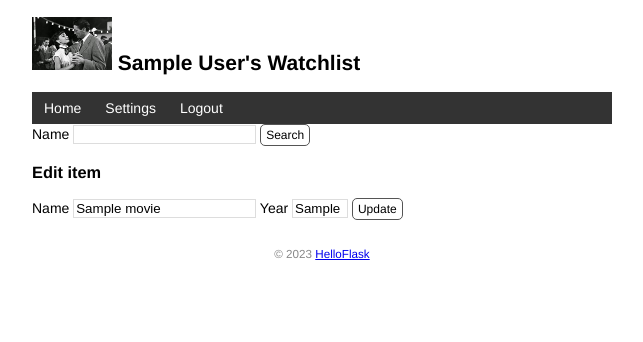
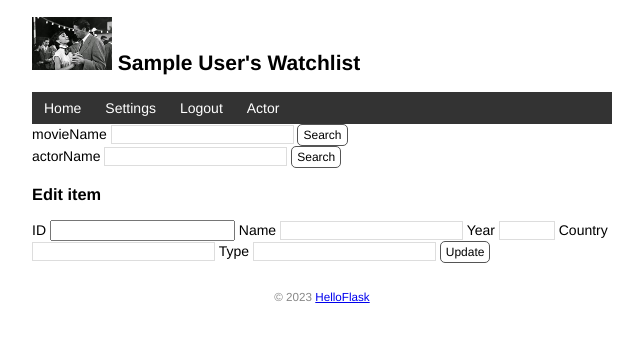
Before and after one commit to TTYY751/watchlist, a Flask app: page /movie/edit/1 in a window 1280 px wide. Shown: the top 342 px of the page, without its empty margins (318-961 px from the left). Run offline with Flask 3, Linux system fonts and the light colour scheme; a user stored in the database is signed in; tables that the repository leaves empty hold one stand-in row (values such as "Sample post").

Commit message:
Add search actor

```diff
--- a/app.py
+++ b/app.py
@@ -48,6 +48,13 @@ class Movie(db.Model):  # 表名将会是 movie
     type = db.Column(db.String(10))
 
 
+class Actor(db.Model):
+    id = db.Column(db.Integer, primary_key=True)  # 主键
+    name = db.Column(db.String(60))  # 演员标题
+    gender = db.Column(db.String(4))  # 性别
+    country = db.Column(db.String(20))
+
+
 @app.context_processor
 def inject_user():  # 函数名可以随意修改
     user = User.query.first()
@@ -80,11 +87,57 @@ def forge():
         {'id': '1017', 'title': '长津湖', 'year': '2021/09/30', 'country': '中国', 'type': '战争'},
         {'id': '1018', 'title': '速度与激情9', 'year': '2021/05/21', 'country': '中国', 'type': '动作'},
     ]
+    actors = [
+        {'id': '2001', 'name': '吴京', 'gender': '男', 'country': '中国'},
+        {'id': '2002', 'name': '饺子', 'gender': '男', 'country': '中国'},
+        {'id': '2003', 'name': '屈楚萧', 'gender': '男', 'country': '中国'},
+        {'id': '2004', 'name': '郭帆', 'gender': '男', 'country': '中国'},
+        {'id': '2005', 'name': '乔罗素', 'gender': '男', 'country': '美国'},
+        {'id': '2006', 'name': '小罗伯特·唐尼', 'gender': '男', 'country': '美国'},
+        {'id': '2007', 'name': '克里斯·埃文斯', 'gender': '男', 'country': '美国'},
+        {'id': '2008', 'name': '林超贤', 'gender': '男', 'country': '中国'},
+        {'id': '2009', 'name': '张译', 'gender': '男', 'country': '中国'},
+        {'id': '2010', 'name': '黄景瑜', 'gender': '男', 'country': '中国'},
+        {'id': '2011', 'name': '陈思诚', 'gender': '男', 'country': '中国'},
+        {'id': '2012', 'name': '王宝强', 'gender': '男', 'country': '中国'},
+        {'id': '2013', 'name': '刘昊然', 'gender': '男', 'country': '中国'},
+        {'id': '2014', 'name': '文牧野', 'gender': '男', 'country': '中国'},
+        {'id': '2015', 'name': '徐峥', 'gender': '男', 'country': '中国'},
+        {'id': '2016', 'name': '刘伟强', 'gender': '男', 'country': '中国'},
+        {'id': '2017', 'name': '张涵予', 'gender': '男', 'country': '中国'},
+        {'id': '2018', 'name': 'F·加里·格雷', 'gender': '男', 'country': '美国'},
+        {'id': '2019', 'name': '范·迪塞尔', 'gender': '男', 'country': '美国'},
+        {'id': '2020', 'name': '杰森·斯坦森', 'gender': '男', 'country': '美国'},
+        {'id': '2021', 'name': '闫非', 'gender': '男', 'country': '中国'},
+        {'id': '2022', 'name': '沈腾', 'gender': '男', 'country': '中国'},
+        {'id': '2023', 'name': '安东尼·罗素', 'gender': '男', 'country': '美国'},
+        {'id': '2024', 'name': '克里斯·海姆斯沃斯', 'gender': '男', 'country': '美国'},
+        {'id': '2025', 'name': '许诚毅', 'gender': '男', 'country': '中国'},
+        {'id': '2026', 'name': '梁朝伟', 'gender': '男', 'country': '中国'},
+        {'id': '2027', 'name': '白百何', 'gender': '女', 'country': '中国'},
+        {'id': '2028', 'name': '井柏然', 'gender': '男', 'country': '中国'},
+        {'id': '2029', 'name': '管虎', 'gender': '男', 'country': '中国'},
+        {'id': '2030', 'name': '王千源', 'gender': '男', 'country': '中国'},
+        {'id': '2031', 'name': '姜武', 'gender': '男', 'country': '中国'},
+        {'id': '2032', 'name': '宁浩', 'gender': '男', 'country': '中国'},
+        {'id': '2033', 'name': '葛优', 'gender': '男', 'country': '中国'},
+        {'id': '2034', 'name': '范伟', 'gender': '男', 'country': '中国'},
+        {'id': '2035', 'name': '贾玲', 'gender': '女', 'country': '中国'},
+        {'id': '2036', 'name': '张小斐', 'gender': '女', 'country': '中国'},
+        {'id': '2037', 'name': '陈凯歌', 'gender': '男', 'country': '中国'},
+        {'id': '2038', 'name': '徐克', 'gender': '男', 'country': '中国'},
+        {'id': '2039', 'name': '易烊千玺', 'gender': '男', 'country': '中国'},
+        {'id': '2040', 'name': '林诣彬', 'gender': '男', 'country': '美国'},
+        {'id': '2041', 'name': '米歇尔·罗德里格兹', 'gender': '女', 'country': '美国'},
+    ]
     user = User(name=name)
     db.session.add(user)
     for m in movies:
         movie = Movie(id=m['id'], title=m['title'], year=m['year'], country=m['country'], type=m['type'])
         db.session.add(movie)
+    for a in actors:
+        actor1 = Actor(id=int(a['id']), name=a['name'], gender=a['gender'], country=a['country'])
+        db.session.add(actor1)
 
     db.session.commit()
     click.echo('Done.')
@@ -135,15 +188,21 @@ def edit(movie_id):
 
     if request.method == 'POST':  # 判断是否是 POST 请求
         # 获取表单数据
-        title = request.form['title']  # 传入表单对应输入字段的name 值
-        year = request.form['year']
+        id1 = request.form.get('id')
+        title = request.form.get('title')  # 传入表单对应输入字段的name 值
+        year = request.form.get('year')
+        country = request.form.get('country')
+        type1 = request.form.get('type')
         # 验证数据
-        if not title or not year or len(year) > 4 or len(title) > 60:
+        if not title or not year or len(year) > 20 or len(title) > 60:
             flash('Invalid input.')  # 显示错误提示
             return redirect(url_for('edit', movie_id=movie_id))  # 重定向回主页
-        # 保存表单数据到数据库
-        movie.title = title  # 更新标题
-        movie.year = year  # 更新年份
+        # 更新已存在的电影对象
+        movie.id = id1
+        movie.title = title
+        movie.year = year
+        movie.country = country
+        movie.type = type1
         db.session.commit()  # 提交数据库会话
         flash('Item updated.')  # 显示成功创建的提示
         return redirect(url_for('index'))  # 重定向回主页
@@ -269,3 +328,34 @@ def search_movies():
 
     # 如果是 GET 请求，直接渲染模板
     return render_template('404.html')
+
+
+@app.route('/actor', methods=['GET', 'POST'])
+def actor():
+    if request.method == 'POST':
+        return render_template('actor.html')
+    actors = Actor.query.all()
+    return render_template('actor.html',actors=actors)
+
+
+@app.route('/search2', methods=['POST'])
+def search_actors():
+    if request.method == 'POST':
+        # 获取用户输入的电影名
+        name = request.form.get('name')
+
+        # 创建查询基础
+        query = Actor.query
+
+        # 在数据库中查询演员
+        if name:
+            query = query.filter_by(name=name)
+
+        # 执行查询
+        actors = query.all()
+
+        # 渲染模板并将查询结果传递给模板
+        return render_template('search2.html', actors=actors)
+
+    # 如果是 GET 请求，直接渲染模板
+    return render_template('404.html')
--- a/readmovie/write.py
+++ b/readmovie/write.py
@@ -12,7 +12,7 @@ def read_sqlite_db(db_file_path):
     cursor = connection.cursor()
 
     # 执行 SQL 查询语句
-    cursor.execute("SELECT * FROM movie_info")
+    cursor.execute("SELECT * FROM actor_info")
 
     # 获取查询结果
     rows = cursor.fetchall()
--- a/static/style.css
+++ b/static/style.css
@@ -33,6 +33,23 @@ footer {
 	border-bottom:none;
 }
 .movie-list li:hover {
+	background-color: #f8f9fa;
+}
+/* 演员列表 */
+.actor-list {
+	list-style-type: none;
+	padding: 0;
+	margin-bottom: 10px;
+	box-shadow: 0 2px 5px 0 rgba(0, 0, 0, 0.16), 0 2px 10px 0 rgba(0, 0, 0, 0.12);
+}
+.actor-list li {
+	padding: 12px 24px;
+	border-bottom: 1px solid #ddd;
+}
+.actor-list li:last-child {
+	border-bottom:none;
+}
+.actor-list li:hover {
 	background-color: #f8f9fa;
 }
 /* 卓别林图片 */
--- a/templates/base.html
+++ b/templates/base.html
@@ -23,10 +23,16 @@
 			{% else %}
 				<li><a href="{{ url_for('login') }}">Login</a></li>
 			{% endif %}
+			<li><a href="{{ url_for('actor') }}">Actor</a></li>
 		</ul>
 	</nav>
 <form method="post" action="{{ url_for('search_movies') }}">
-	Name <input type="text" name="title" autocomplete="off" >
+	movieName <input type="text" name="title" autocomplete="off" >
+
+	<input class="btn" type="submit" name="search" value="Search">
+</form>
+<form method="post" action="{{ url_for('search_actors') }}">
+	actorName <input type="text" name="name" autocomplete="off" >
 
 	<input class="btn" type="submit" name="search" value="Search">
 </form>
--- a/templates/edit.html
+++ b/templates/edit.html
@@ -2,9 +2,12 @@
 
 {% block content %}
 <h3>Edit item</h3>
-<form method="post">
-	Name <input type="text" name="title" autocomplete="off" required value="{{ movie.title }}">
-	Year <input type="text" name="year" autocomplete="off" required value="{{ movie.year }}">
+<form method="post" >
+	ID <input type="number" name="id" autocomplete="off" required>
+	Name <input type="text" name="title" autocomplete="off" required>
+	Year <input type="text" name="year" autocomplete="off" required>
+	Country<input type="text" name="country" autocomplete="off" required>
+	Type <input type="text" name="type" autocomplete="off" required>
 	<input class="btn" type="submit" name="submit" value="Update">
 </form>
 {% endblock %}
--- a/templates/index.html
+++ b/templates/index.html
@@ -4,7 +4,7 @@
 <p>{{ movies|length }} Titles</p>
 
 {% if current_user.is_authenticated %}
-<form method="post"action="{{ url_for('index') }}">
+<form method="post" action="{{ url_for('index') }}">
 	ID <input type="number" name="id" autocomplete="off" required>
 	Name <input type="text" name="title" autocomplete="off" required>
 	Year <input type="text" name="year" autocomplete="off" required>
```
Also changed, not shown: templates/actor.html (added, +16 -0 lines), templates/search2.html (added, +18 -0 lines).
